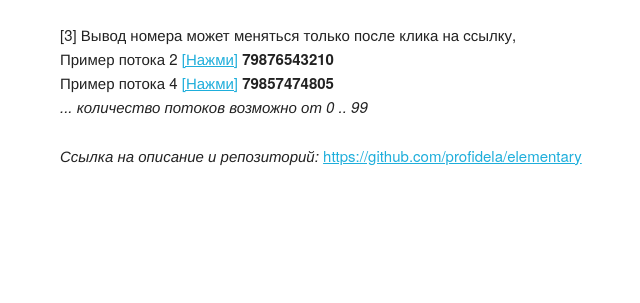
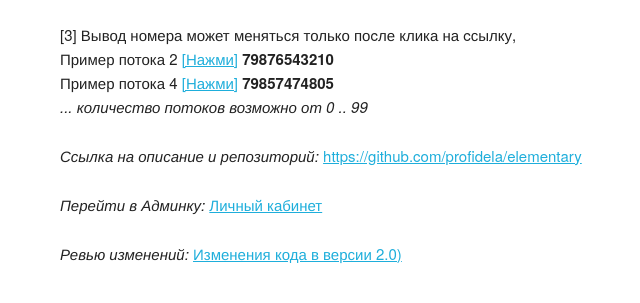
Before and after one commit to ivanovcode/elementary, a PHP site: page /example.php in a window 1280 px wide. Shown: the part 166-469 px from the top of the page, without its empty margins (100-740 px from the left). Run offline with PHP 8.4, Linux system fonts and the light colour scheme; some libraries are stand-ins or nearby versions.

Commit message:
fix example

```diff
--- a/example.php
+++ b/example.php
@@ -58,6 +58,9 @@
 <i>... количество потоков возможно от 0 .. 99</i>
     </p>
     <p><i>Ссылка на описание и репозиторий:</i> <a href="https://github.com/profidela/elementary" target="_blank">https://github.com/profidela/elementary</a></p>
+    <p><i>Перейти в Админку: </i> <a href="?m=admin" target="_blank">Личный кабинет</a></p>
+    <p><i>Ревью изменений: </i> <a href="https://github.com/profidela/elementary/commit/67e6722ae2cb9981d60fbcb3f396d5d367256197" target="_blank">Изменения кода в версии 2.0)</a></p>
+
 </div>
 </body>
 </html>
```
